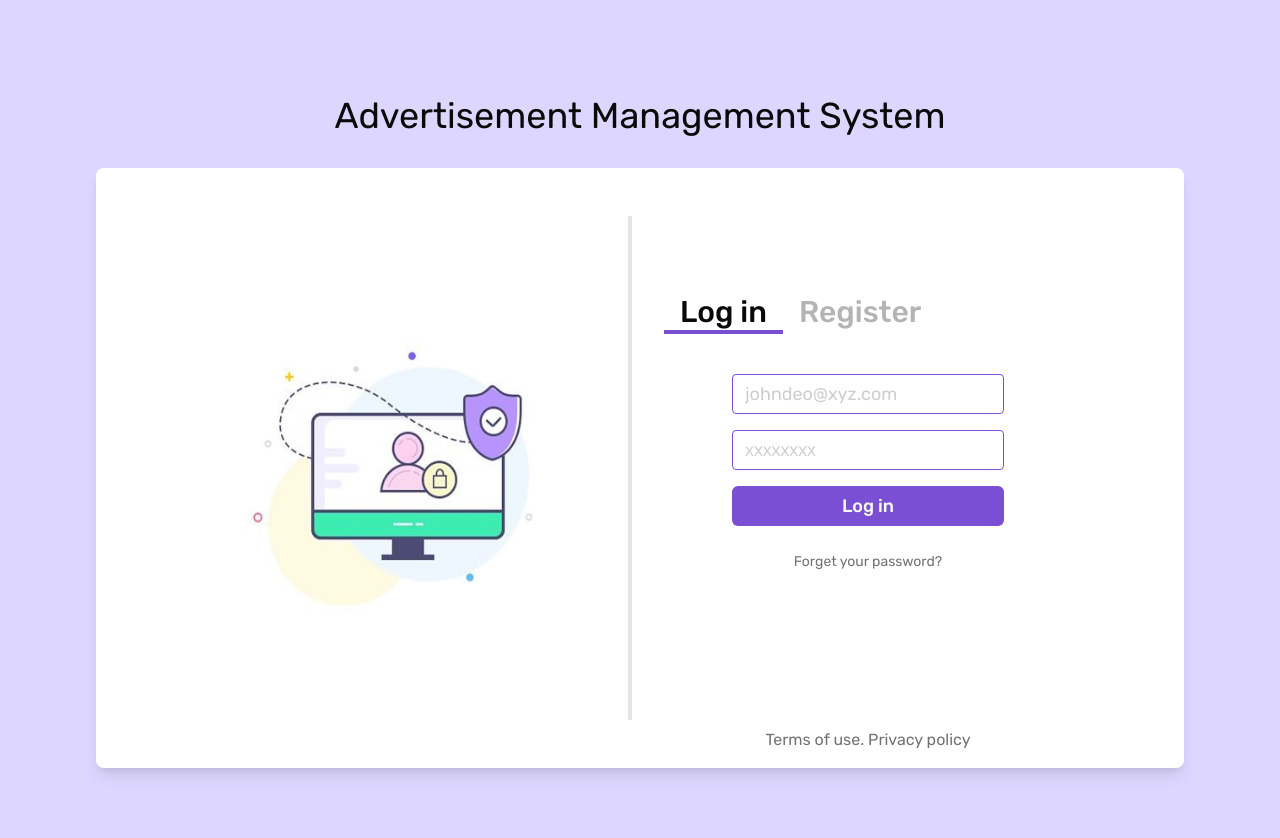
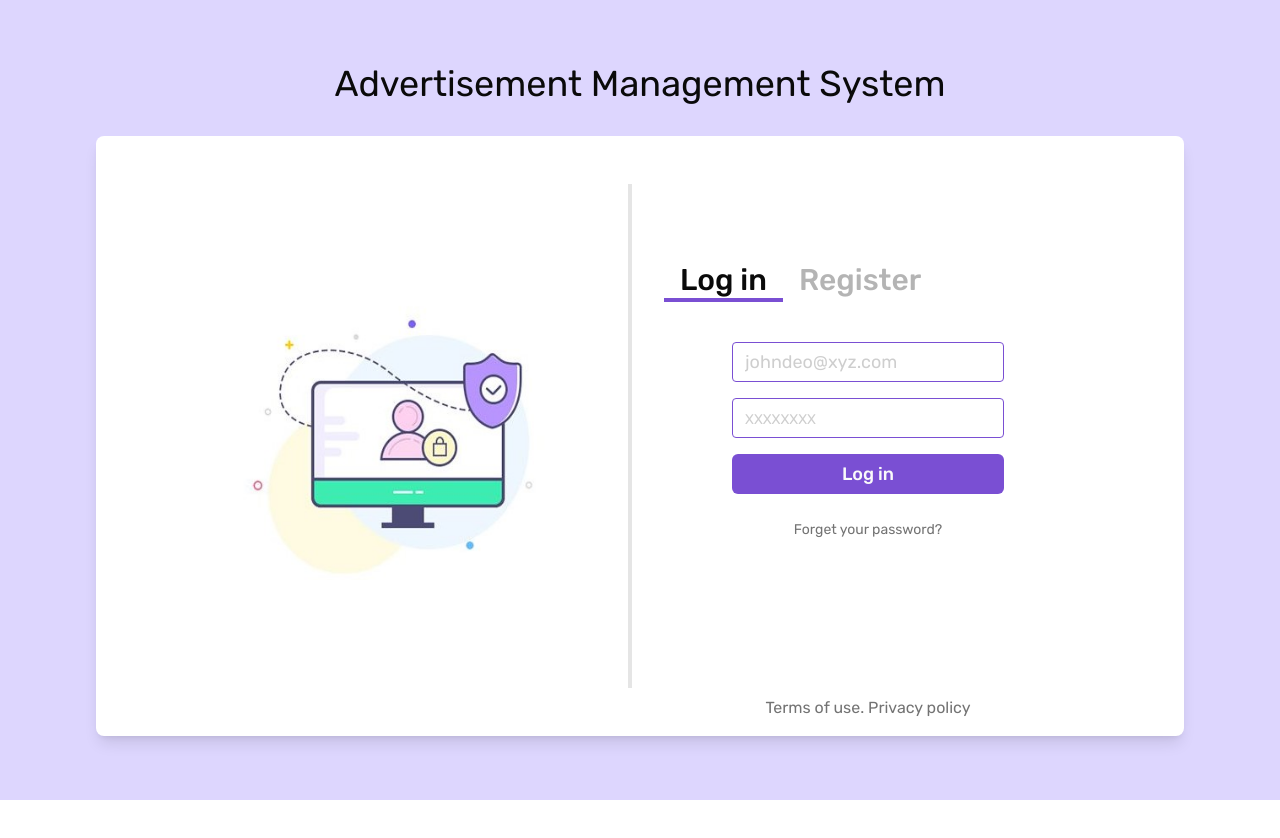
Before and after one commit to Priyanshu471/ad-management, a Next.js app: page / in a window 1280 px wide. Shown: the top 838 px of the page. After the commit the page ends 800 px from the top, so only its background shows below. Built offline with nearby package versions, Linux system fonts and the light colour scheme.

Commit message:
created login page

```diff
--- a/app/globals.css
+++ b/app/globals.css
@@ -78,3 +78,6 @@
 body {
   font-family: "Rubik", sans-serif;
 }
+body::-webkit-scrollbar {
+  display: none;
+}
--- a/app/page.tsx
+++ b/app/page.tsx
@@ -9,7 +9,7 @@ import { useState } from "react";
 export default function Home() {
   const [tab, setTab] = useState<"login" | "register">("login");
   return (
-    <main className="flex min-h-screen flex-col items-center justify-center p-24 bg-violet-200">
+    <main className="flex h-lvh flex-col items-center justify-center p-24 py-4 bg-violet-200">
       <h1 className="text-4xl mb-8">Advertisement Management System</h1>
       <div className="flex items-center justify-center rounded-lg shadow-lg bg-white w-full px-24 py-12 h-[600px] gap-x-4 relative">
         <div className="p-4 border-r-4 border-b-gray-500 w-1/2 h-full flex items-center justify-center">
```
